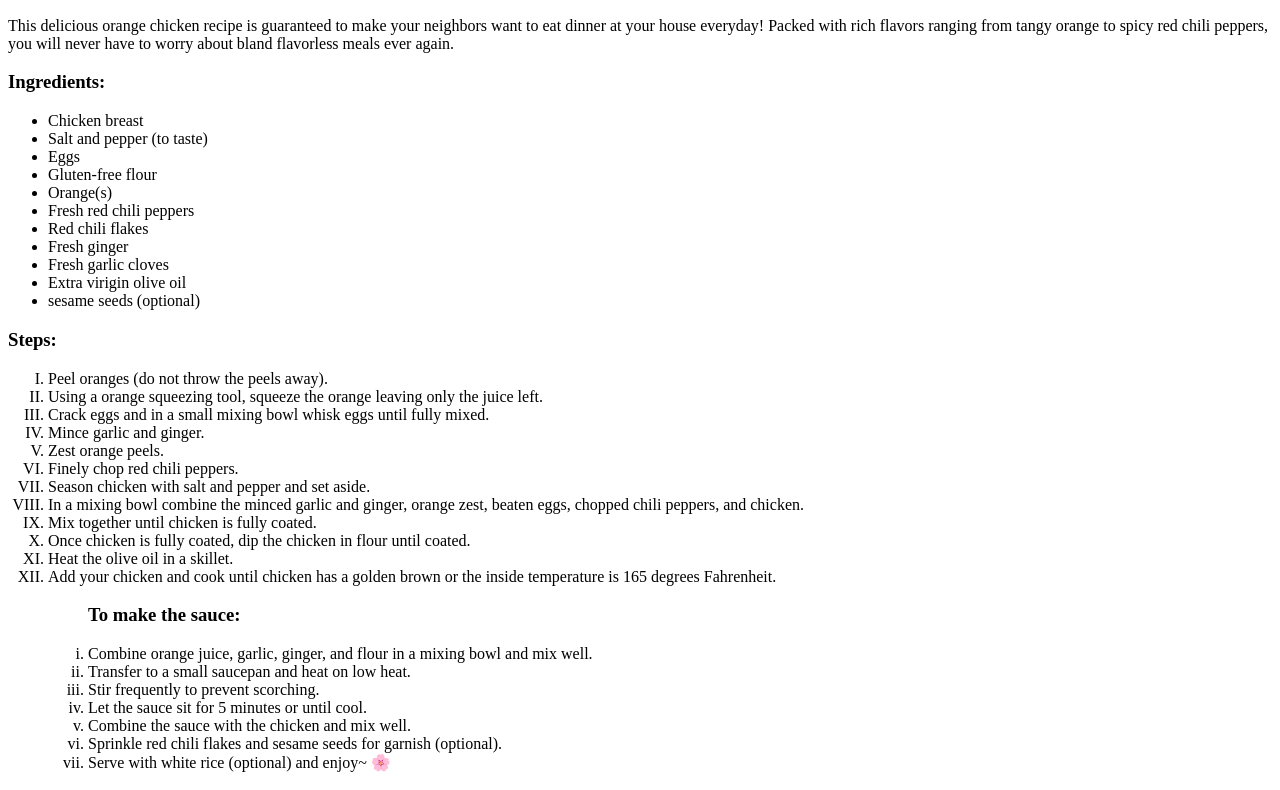
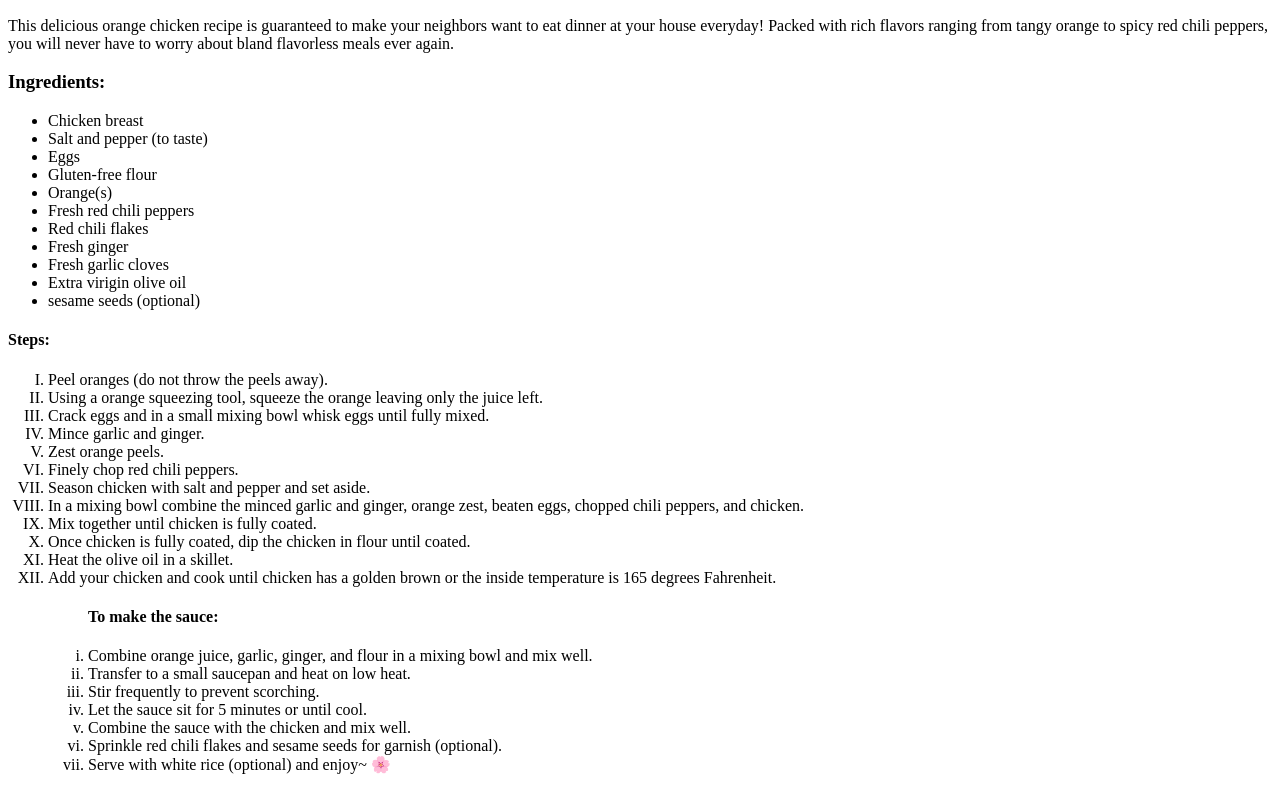
Before and after one commit to prettyalana/odin-recipes, a plain HTML site: page recipes/orangechicken.html in a window 1280 px wide. Shown: the part 884-1674 px from the top of the page. Drawn offline with Linux system fonts and the light colour scheme.

Commit message:
Change <h3> tags to <h4> for subheading consistency

```diff
--- a/recipes/orangechicken.html
+++ b/recipes/orangechicken.html
@@ -32,7 +32,7 @@
         </ul>
     </div>
     <div>
-        <h3>Steps:</h3>
+        <h4>Steps:</h4>
         <ol type="I">
             <li>Peel oranges (do not throw the peels away).</li>
             <li>Using a orange squeezing tool, squeeze the orange leaving only the juice left.</li>
@@ -48,7 +48,7 @@
             <li>Add your chicken and cook until chicken has a golden brown or the inside temperature is 165 degrees Fahrenheit.</li>
             <div>
                 <ol type="i">
-                    <h3>To make the sauce:</h3>
+                    <h4>To make the sauce:</h4>
                     <li>Combine orange juice, garlic, ginger, and flour in a mixing bowl and mix well.</li>
                     <li>Transfer to a small saucepan and heat on low heat.</li>
                     <li>Stir frequently to prevent scorching.</li>
```
Also changed, not shown: recipes/kimbap.html (+1 -1 lines), recipes/steak.html (+1 -1 lines).
